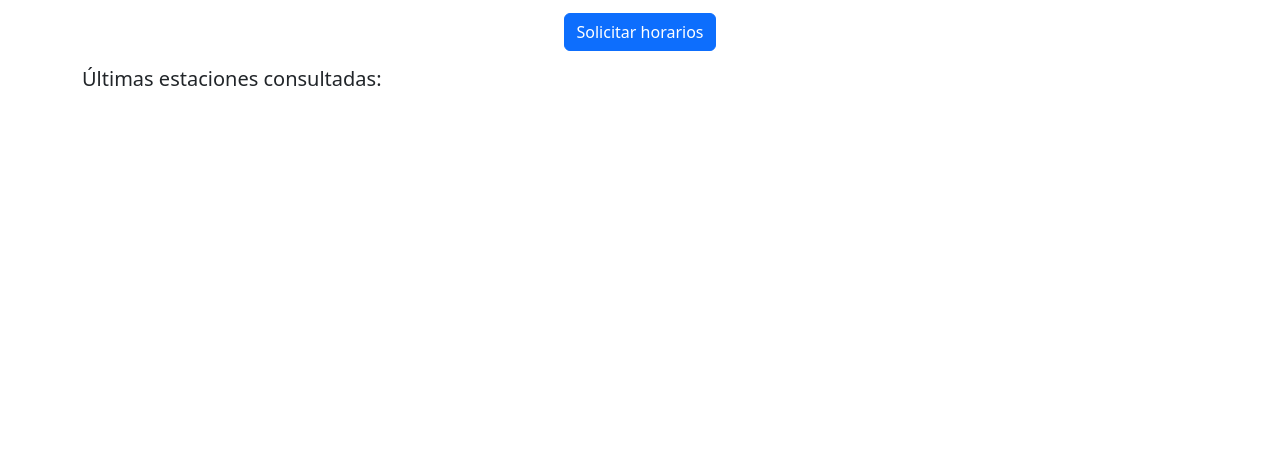
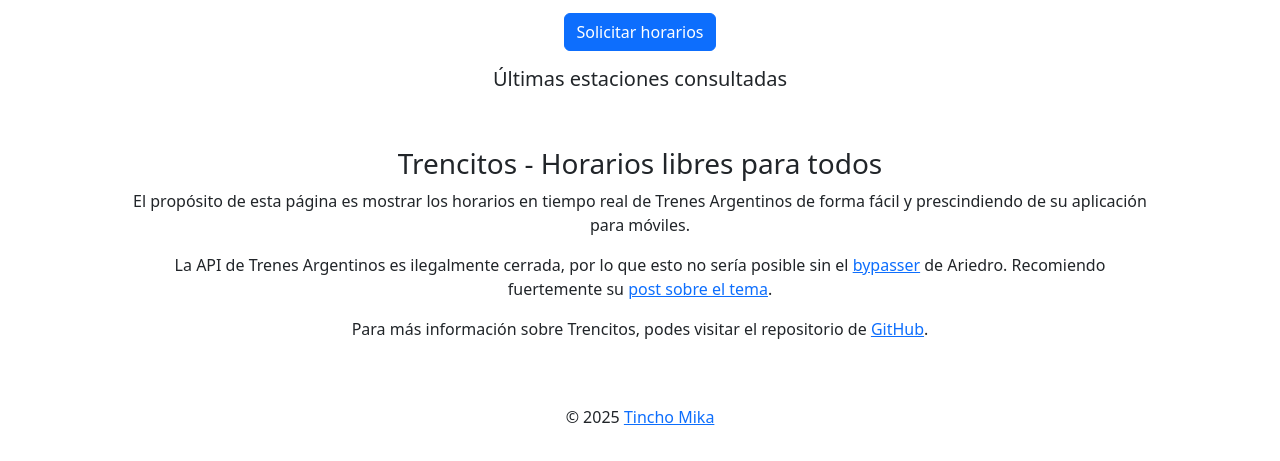
Before and after one commit to tinchomika/trencitos, a plain HTML site: page index.html in a window 1280 px wide. Shown: the part 177-638 px from the top of the page. Drawn offline with nearby package versions, Linux system fonts and the light colour scheme.

Commit message:
cambio de estilo e introduccion a la página

```diff
--- a/index.html
+++ b/index.html
@@ -9,6 +9,10 @@
     <link rel="stylesheet" href="style.css">
     <link href="https://cdn.jsdelivr.net/npm/bootstrap@5.3.3/dist/css/bootstrap.min.css" rel="stylesheet"
         integrity="sha384-QWTKZyjpPEjISv5WaRU9OFeRpok6YctnYmDr5pNlyT2bRjXh0JMhjY6hW+ALEwIH" crossorigin="anonymous">
+        <script src="script.js"></script>
+    <script src="https://cdn.jsdelivr.net/npm/bootstrap@5.3.3/dist/js/bootstrap.bundle.min.js"
+        integrity="sha384-YvpcrYf0tY3lHB60NNkmXc5s9fDVZLESaAA55NDzOxhy9GkcIdslK1eN7N6jIeHz"
+        crossorigin="anonymous"></script>
 </head>
 
 <body>
@@ -24,19 +28,28 @@
             <button id="get-times" class="btn btn-primary">Solicitar horarios</button>
         </div>
         <h2 id="station-name-title" class="text-center mt-3"></h2>
-        <div id="loading-message" class="alert alert-info text-center mt-3" role="alert" style="display:none;">
-
-        </div>
+        <div id="loading-message" class="alert alert-info text-center mt-3" role="alert" style="display:none;"></div>
         <div id="train-schedule" class="mt-3"></div>
-        <div id="recent-stations" class="mt-3">
-            <h5>Últimas estaciones consultadas:</h5>
+        <div id="recent-stations" class="text-center mt-3">
+            <h5>Últimas estaciones consultadas</h5>
             <ul id="recent-stations-list"></ul>
         </div>
     </div>
-    <script src="script.js"></script>
-    <script src="https://cdn.jsdelivr.net/npm/bootstrap@5.3.3/dist/js/bootstrap.bundle.min.js"
-        integrity="sha384-YvpcrYf0tY3lHB60NNkmXc5s9fDVZLESaAA55NDzOxhy9GkcIdslK1eN7N6jIeHz"
-        crossorigin="anonymous"></script>
+
+    <section id="blabla" class="mt-5 text-center text-justify" style = "width: 80%; margin: 0 auto;">
+        <h3>Trencitos - Horarios libres para todos</h3>
+        <p>El propósito de esta página es mostrar los horarios en tiempo real de Trenes Argentinos de forma fácil
+             y prescindiendo de su aplicación para móviles.
+        </p>
+        <p>La API de Trenes Argentinos es ilegalmente cerrada, por lo que esto no sería posible sin el <a href="https://github.com/ariedro/api-trenes">bypasser</a> de Ariedro.
+             Recomiendo fuertemente su <a href="https://ariedro.dev/3-hack-trains-api/">post sobre el tema</a>.  </p>
+        <p>Para más información sobre Trencitos, podes visitar el repositorio de <a href="https://github.com/tinchomika/trencitos">GitHub</a>.</p>
+    </section>
+
+    <footer class="mt-5 text-center">
+        <p>&copy; 2025 <a href="https://tinchomika.com">Tincho Mika</a></p>
+    </footer>
+
 </body>
 
 </html>
--- a/script.js
+++ b/script.js
@@ -36,7 +36,7 @@ document.addEventListener('DOMContentLoaded', () => {
         const originStationName = originStationInput.value;
 
         if (!originStationName) {
-            trainScheduleDiv.innerHTML = `<div class="alert alert-warning text-center" role="alert"> Escribí de donde salis papu.'</div>`;
+            trainScheduleDiv.innerHTML = `<div class="alert alert-warning text-center" role="alert"> Escribí de donde salis papu.</div>`;
             return;
         }
         loadingMessageDiv.innerHTML = getRandomMessage(loadingMessage);
```
